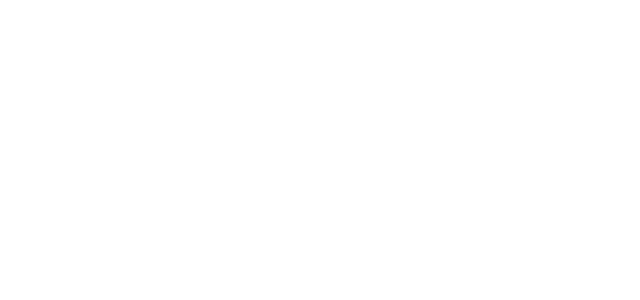
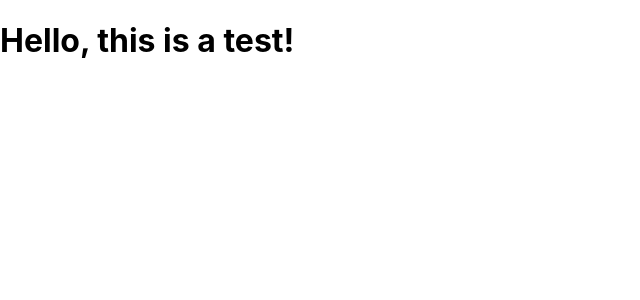
Before and after one commit to msierrawd/mod3prj, a React (Create React App) app in the folder client/: page / in a window 1280 px wide. Shown: the top 300 px of the page, without its empty margins (0-640 px from the left). Built offline with nearby package versions, Linux system fonts and the light colour scheme.

Commit message:
Testing to make sure Dates in components folder is working

```diff
--- a/client/src/App.js
+++ b/client/src/App.js
@@ -1,10 +1,11 @@
 import React, { useEffect, useState } from 'react';
+import Dates from './components/Dates';
 
 function App() {
   return (
     <div className="App">
       <header className="App-header">
-
+        <Dates/>
       </header>
     </div>
   );
--- a/client/src/components/Dates.js
+++ b/client/src/components/Dates.js
@@ -1 +1,15 @@
 import React, { useEffect, useState } from 'react';
+
+function Dates(){
+    useEffect(() => {
+        console.log("Hello, this is also a test!");
+    })
+
+    return(
+        <div>
+            <h1>Hello, this is a test!</h1>
+        </div>
+    )
+}
+
+export default Dates;
```
